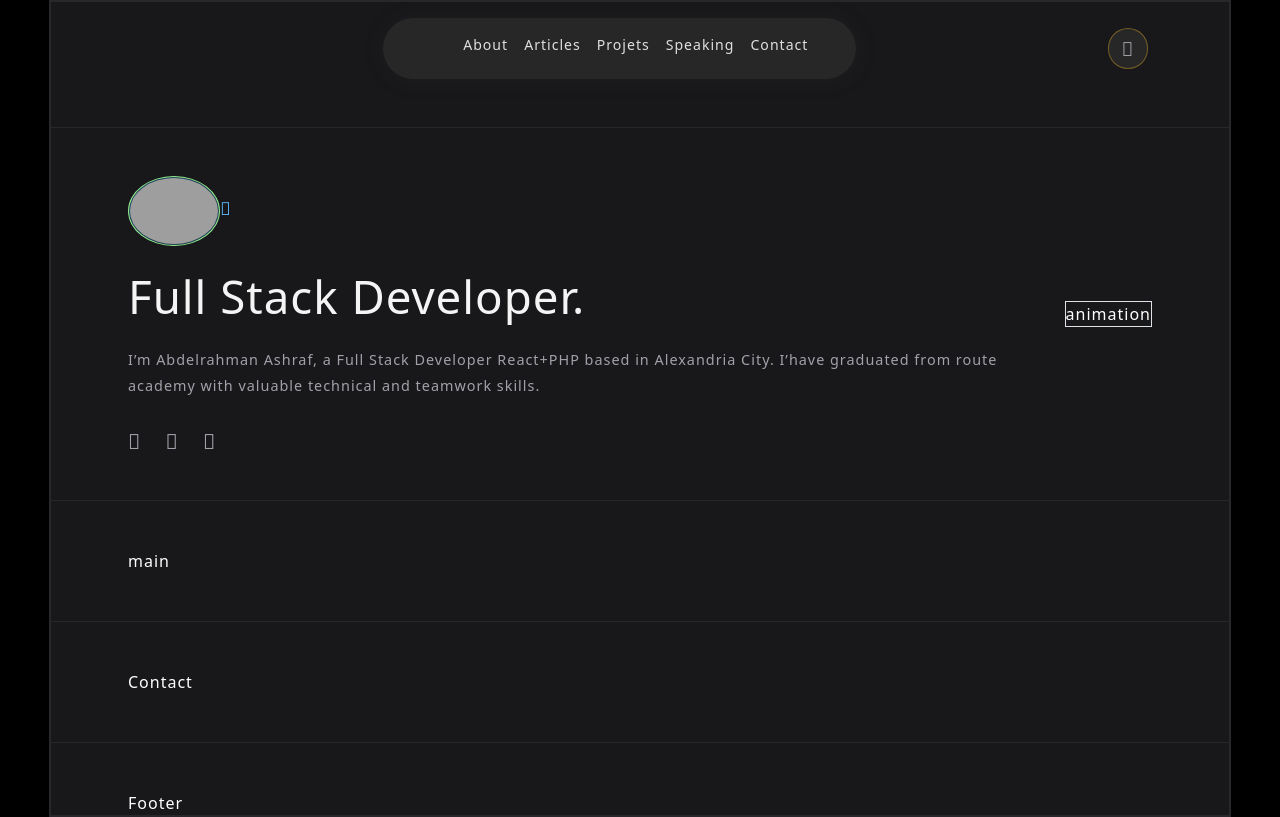
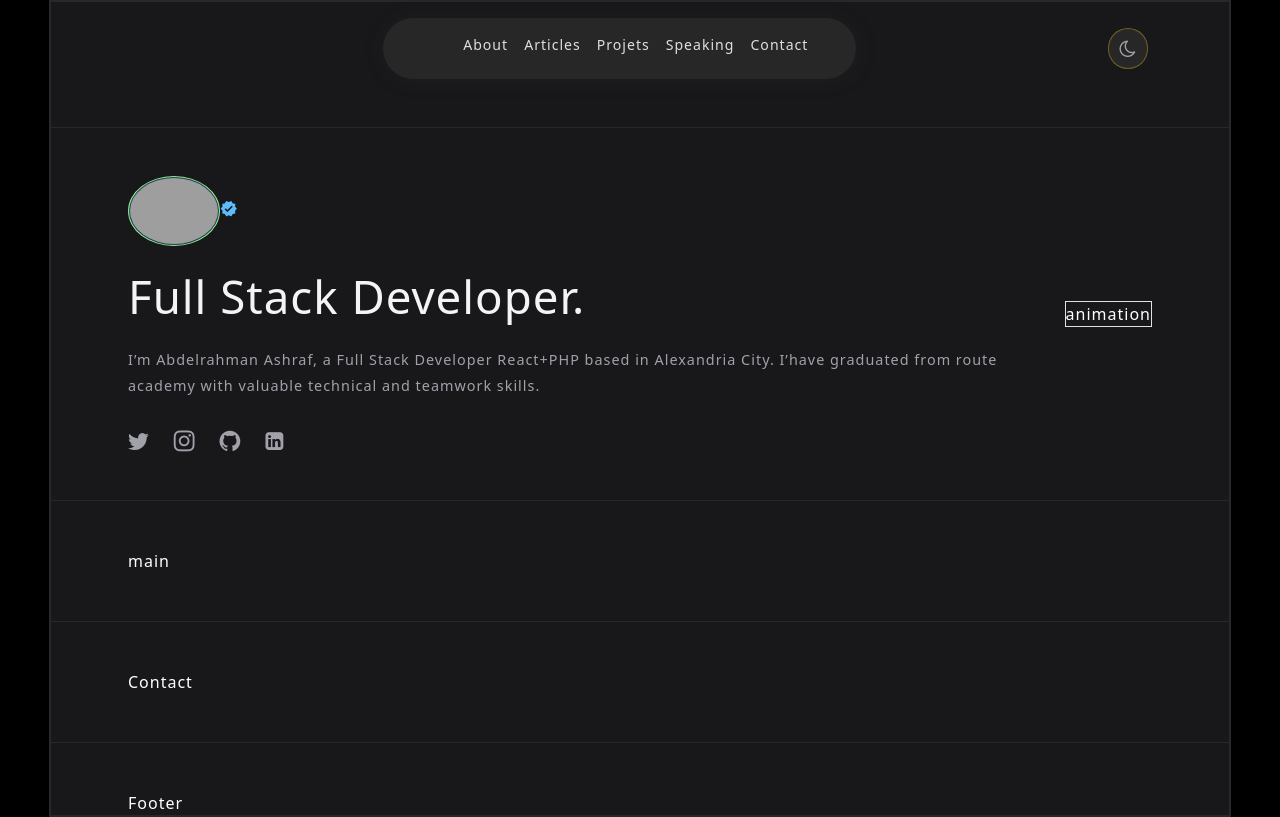
Before and after one commit to AbdelazizSoliman/awesome-portfolio, a React (Vite) app: page / in a window 1280 px wide. Built offline with nearby package versions, Linux system fonts and the light colour scheme; grey boxes are pictures that could not be loaded.

Commit message:
use generic font family

```diff
--- a/public/style.css
+++ b/public/style.css
@@ -15,8 +15,7 @@
 [class^="icon-"],
 [class*=" icon-"] {
   /* use !important to prevent issues with browser extensions that change fonts */
-
-  /* font-family: 'icomoon' !important; */
+  font-family: "icomoon", sans-serif !important;
 
   /* speak: never; */
   font-style: normal;
--- a/src/components/2-hero/Hero.jsx
+++ b/src/components/2-hero/Hero.jsx
@@ -20,7 +20,7 @@ export default function Hero() {
           <div className="icon icon-twitter" />
           <div className="icon icon-instagram" />
           <div className="icon icon-github" />
-          <div className="icon icon-linkedin" />
+          <div className="icon icon-linkedin-square" />
         </div>
       </div>
       <div className="right-section animation border">animation</div>
```
